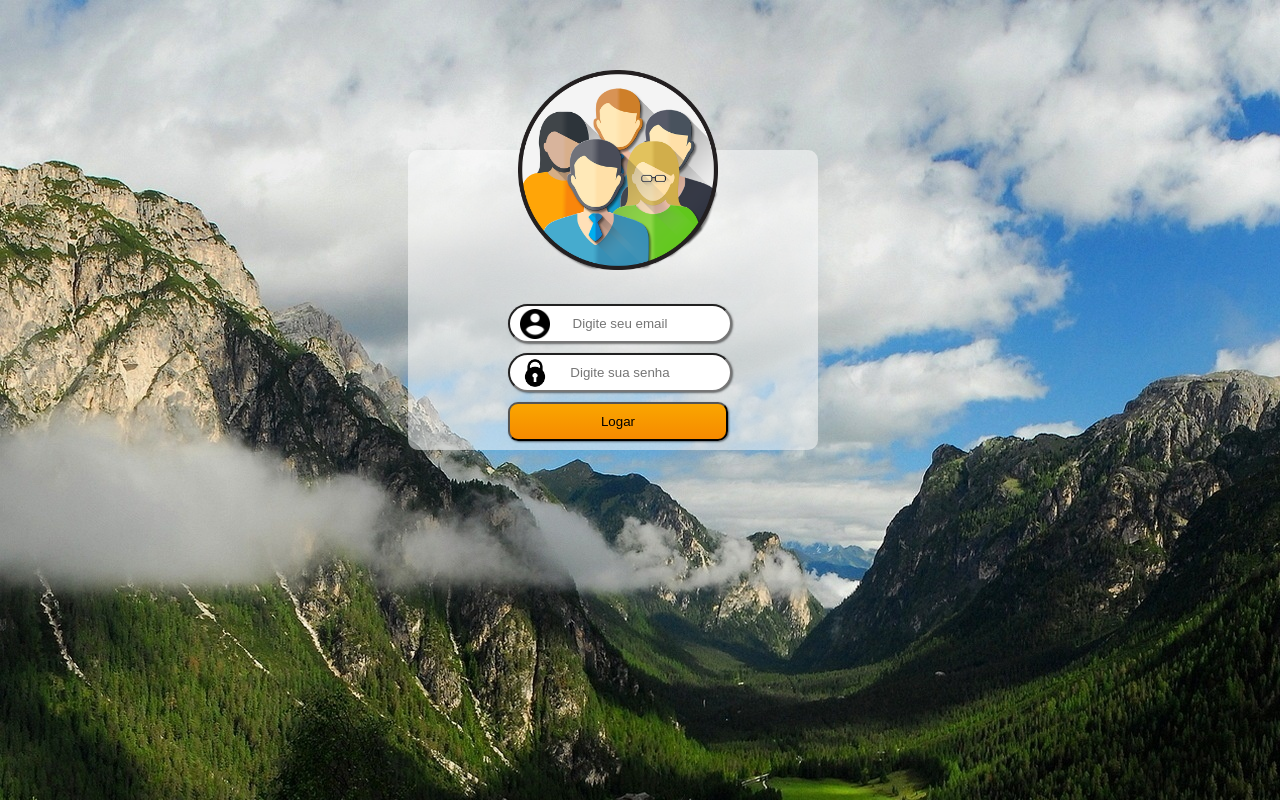
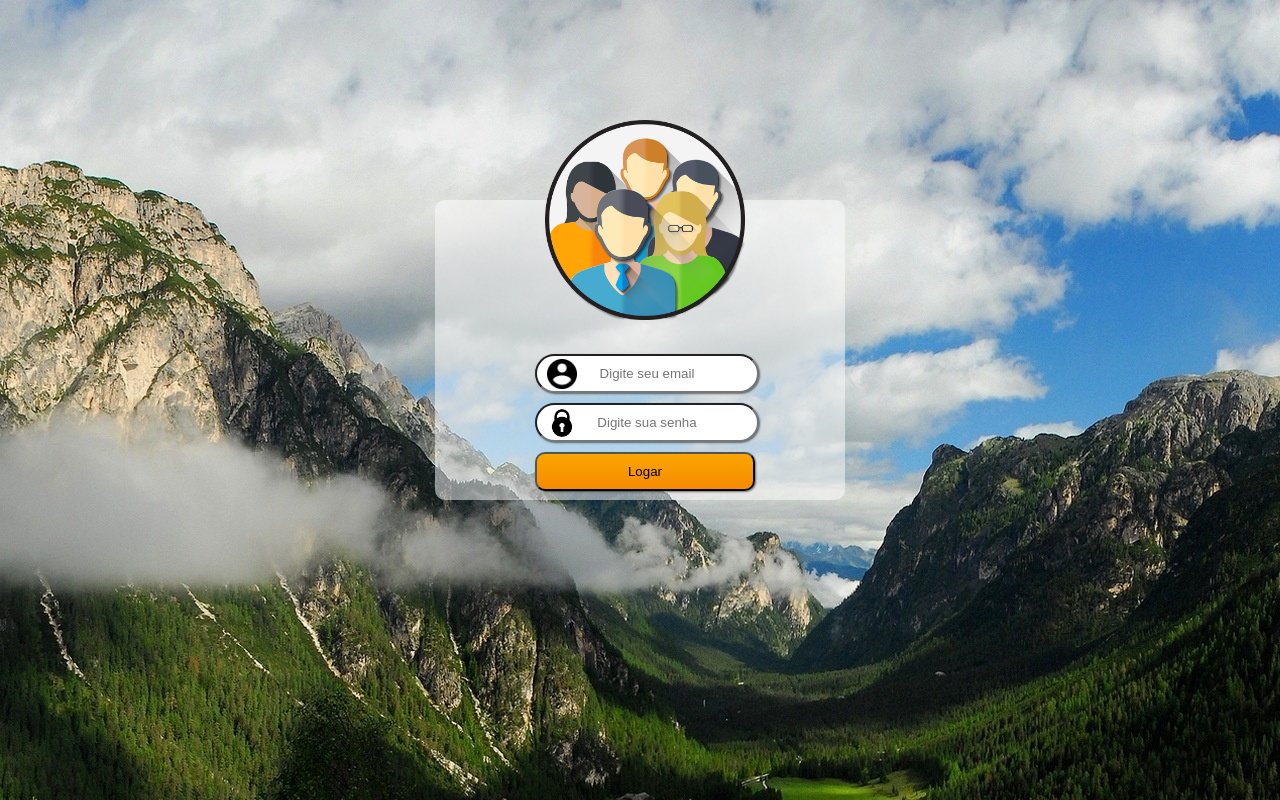
Before and after one commit to anock/login, a plain HTML site: page index.html in a window 1280 px wide. Drawn offline with Linux system fonts and the light colour scheme.

Commit message:
change margin

```diff
--- a/estilo.css
+++ b/estilo.css
@@ -2,7 +2,7 @@ body{
 
 
 
-	background: url(imagens/fundo1.jpg);
+	background: url(imagens/fundo1.jpg) no-repeat;
 
 	font-family: sans-serif;
 }
@@ -10,12 +10,14 @@ body{
 #container{
 
 
-	border-radius: 10px;
+ border-radius: 10px;
  width: 410px;
  height: 300px;
  background-color: rgba(255,255,255, 0.5);
- margin-top: 150px;
- margin-left: 400px;
+ margin-top: 200px;
+ margin-left: auto;
+ margin-right: auto;
+
 
 }
 #container img {
```
